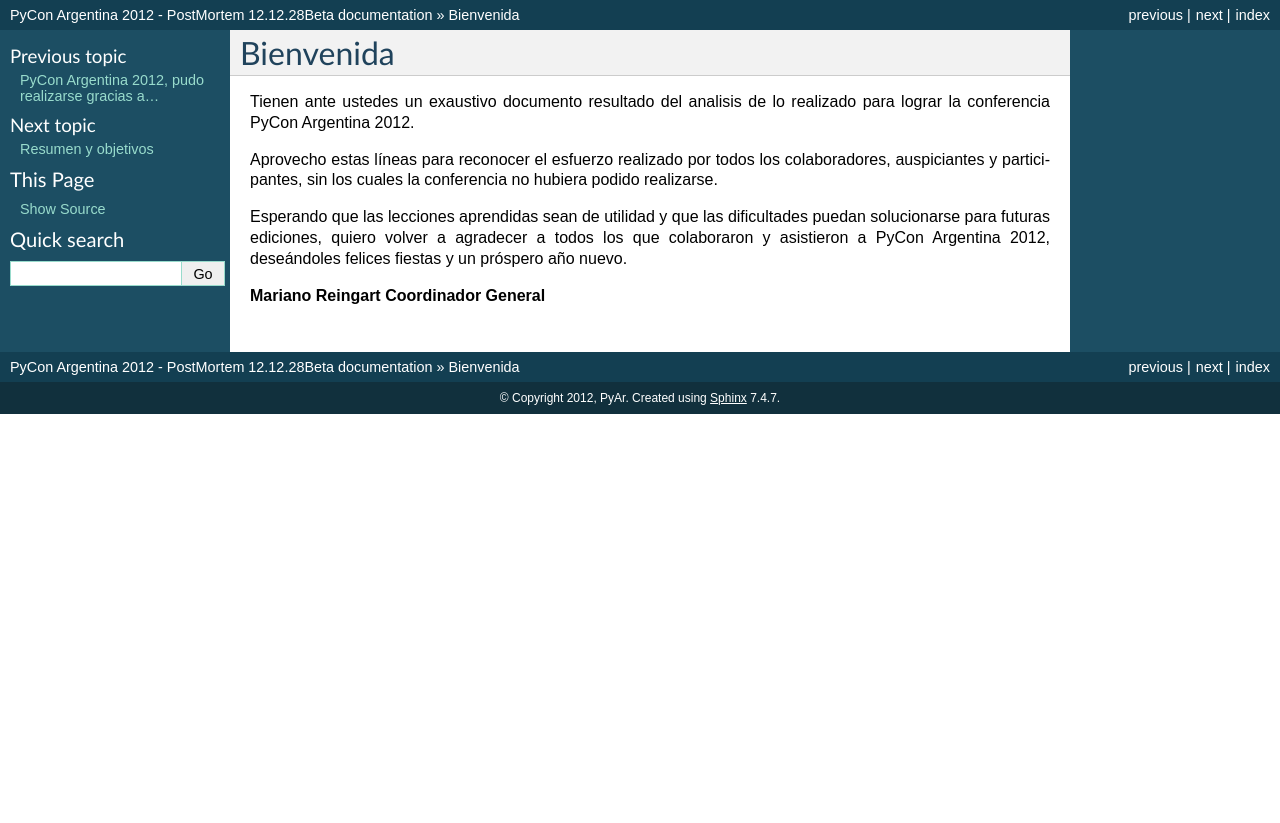
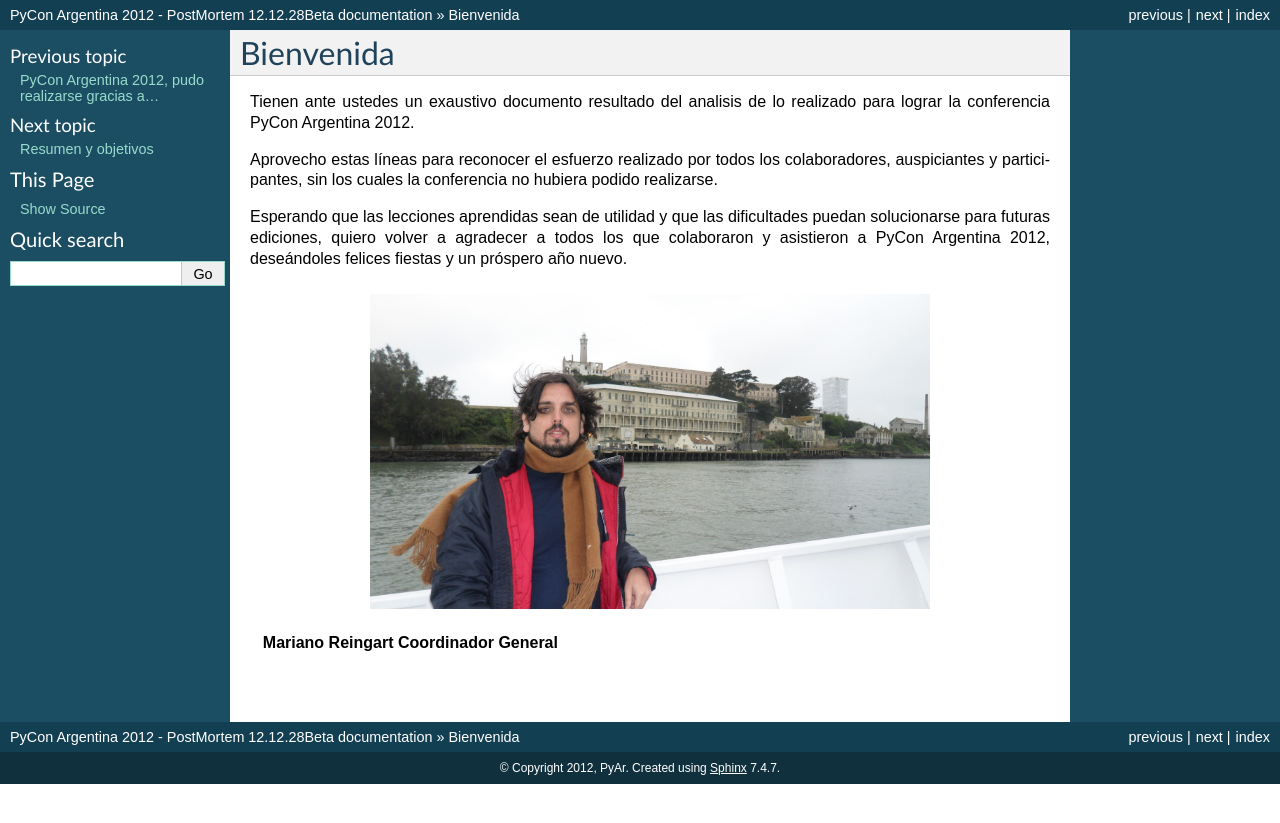
Before and after one commit to leliel12/pyconar20012_postmortem, a Sphinx documentation site: the page built from postmortem/source/intro.rst, in a window 1280 px wide. Shown: the top 823 px of the page. Built offline with Sphinx 7.4.7, drawn with Linux system fonts in a browser that asks for light colours.

Commit message:
added foto mariano

```diff
--- a/postmortem/source/intro.rst
+++ b/postmortem/source/intro.rst
@@ -14,5 +14,9 @@ puedan solucionarse para futuras ediciones, quiero volver a agradecer a todos
 los que colaboraron y asistieron a PyCon Argentina 2012, deseándoles felices
 fiestas y un próspero año nuevo.
 
-**Mariano Reingart**
-**Coordinador General**
+.. figure:: intro/mariano.jpg
+    :align: center
+    :scale: 35 %
+
+    **Mariano Reingart**
+    **Coordinador General**
```
Also changed, not shown: postmortem/source/intro/mariano.jpg (added).
